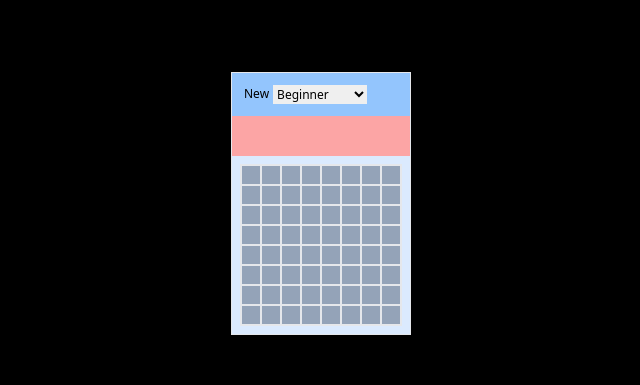
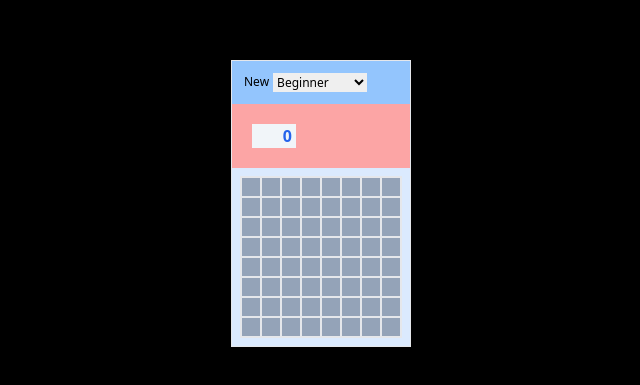
Before and after one commit to JJineu/minesweeper, a React (Create React App) app: page / in a window 1280 px wide. Shown: the part 197-582 px from the top of the page, without its empty margins (319-959 px from the left). Built offline with nearby package versions, Linux system fonts and the light colour scheme.

Commit message:
feat: 타이머 기능

```diff
--- a/src/components/Board.tsx
+++ b/src/components/Board.tsx
@@ -1,17 +1,18 @@
-import { useCallback, useEffect, useState } from "react";
+import { useEffect } from "react";
 import { useAppDispatch, useAppSelector } from "../hooks/useRedux";
 import Cell from "./Cell";
-import { BoardSetting, Coordinates, GameStatus } from "../types/game";
+import { Board, Coordinates, GameStatus } from "../types/game";
 import { gameAction } from "../store/slice/game";
 
-export default function Board() {
+export default function BoardPage() {
   const board = useAppSelector((state) => state.game.board);
+  const boardSetting = useAppSelector((state) => state.game.boardSetting);
   const status = useAppSelector((state) => state.game.status);
   const dispatch = useAppDispatch();
 
   useEffect(() => {
-    dispatch(gameAction.setGame({ width: 8, height: 8, minesCount: 10 }));
-  }, []);
+    dispatch(gameAction.setGame(boardSetting));
+  }, [boardSetting, dispatch]);
 
   const handleCellClick = (coordinates: Coordinates) => {
     if (status === GameStatus.READY || status === GameStatus.RUN) {
--- a/src/components/Header.tsx
+++ b/src/components/Header.tsx
@@ -1,33 +1,37 @@
 import { ChangeEvent } from "react";
-import { useAppDispatch } from "../hooks/useRedux";
+import { useAppDispatch, useAppSelector } from "../hooks/useRedux";
 import { gameAction } from "../store/slice/game";
 
 export default function Header() {
   const dispatch = useAppDispatch();
-
+  const boardSetting = useAppSelector((state) => state.game.boardSetting);
   // 게임을 재시작 합니다.
   const restartGame = () => {
-    dispatch(gameAction.setGame({ width: 8, height: 8, minesCount: 10 }));
+    dispatch(gameAction.setGame(boardSetting));
   };
 
   // 난이도에 따라 게임 초기 설정을 합니다.
   const handleDifficulty = (e: ChangeEvent<HTMLSelectElement>) => {
     switch (e.target.value) {
       case "Beginner":
-        dispatch(gameAction.setGame({ width: 8, height: 8, minesCount: 10 }));
+        dispatch(gameAction.setBoard({ width: 8, height: 8, minesCount: 10 }));
         break;
       case "Intermediate":
-        dispatch(gameAction.setGame({ width: 16, height: 16, minesCount: 40 }));
+        dispatch(
+          gameAction.setBoard({ width: 16, height: 16, minesCount: 40 })
+        );
         break;
       case "Expert":
-        dispatch(gameAction.setGame({ width: 32, height: 16, minesCount: 99 }));
+        dispatch(
+          gameAction.setBoard({ width: 32, height: 16, minesCount: 99 })
+        );
         break;
       case "Custom":
         // TODO: 입력값 제한
         let width = Number(prompt("가로 길이를 입력하세요"));
         let height = Number(prompt("세로 길이를 입력하세요"));
         let minesCount = Number(prompt("지뢰 수를 입력하세요"));
-        dispatch(gameAction.setGame({ width, height, minesCount }));
+        dispatch(gameAction.setBoard({ width, height, minesCount }));
         break;
       default:
         break;
--- a/src/components/StatusBoard.tsx
+++ b/src/components/StatusBoard.tsx
@@ -1,9 +1,28 @@
+import { useInterval } from "../hooks/useInterval";
+import { useAppDispatch, useAppSelector } from "../hooks/useRedux";
+import { gameAction } from "../store/slice/game";
+import { GameStatus } from "../types/game";
+
 export default function StatusBoard() {
+  const dispatch = useAppDispatch();
+  const state = useAppSelector((state) => state.game.status);
+  const time = useAppSelector((state) => state.game.time);
+
+  useInterval(
+    () => {
+      dispatch(gameAction.updateTimer());
+    },
+    state === GameStatus.RUN ? 1000 : null
+  );
+
   return (
     <div className="p-5 bg-red-300">
       {/* 남은 폭탄 개수 */}
       {/* 리셋 버튼 */}
       {/* 타이머 */}
+      <div className="font-bold text-blue-600 bg-slate-100 w-11 h-6 text-right px-1">
+        {time}
+      </div>
     </div>
   );
 }
--- /dev/null
+++ b/src/hooks/useInterval.tsx
@@ -0,0 +1,19 @@
+import { useEffect, useRef } from "react";
+
+export function useInterval(callback: () => void, delay: number | null) {
+  const savedCallback = useRef(callback);
+
+  useEffect(() => {
+    savedCallback.current = callback;
+  }, [callback]);
+
+  useEffect(() => {
+    function tick() {
+      savedCallback.current();
+    }
+    if (delay !== null) {
+      let id = setInterval(tick, delay);
+      return () => clearInterval(id);
+    }
+  }, [delay]);
+}
--- a/src/store/slice/game.tsx
+++ b/src/store/slice/game.tsx
@@ -7,17 +7,25 @@ import {
   GameStatus,
   Status,
 } from "../../types/game";
+import { RootState } from "..";
 
 const initialState: Board & Status = {
   board: [],
+  boardSetting: { width: 8, height: 8, minesCount: 10 },
   status: GameStatus.READY,
+  time: 0,
 };
 export const game = createSlice({
   name: "game",
   initialState,
   reducers: {
-    setGame: (state, action: PayloadAction<BoardSetting>) => {
+    setBoard: (state, action: PayloadAction<BoardSetting>) => {
       const { width, height, minesCount } = action.payload;
+      state.status = GameStatus.READY;
+      state.boardSetting = { width, height, minesCount };
+    },
+    setGame: (state, action) => {
+      const { width, height, minesCount } = state.boardSetting;
       state.board = [];
       state.status = GameStatus.READY;
 
@@ -140,7 +148,12 @@ export const game = createSlice({
         }
       }
     },
+    updateTimer: (state) => {
+      state.time += 1;
+    },
   },
 });
 
+export const setBoard = (state: RootState) => state.game.board;
+
 export const gameAction = game.actions;
```
Also changed, not shown: src/types/game.tsx (+6 -4 lines).
